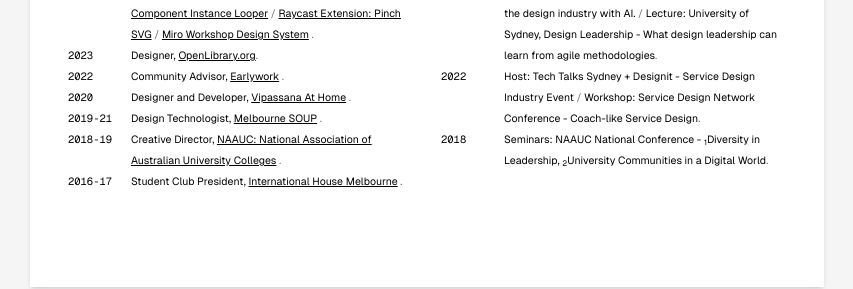
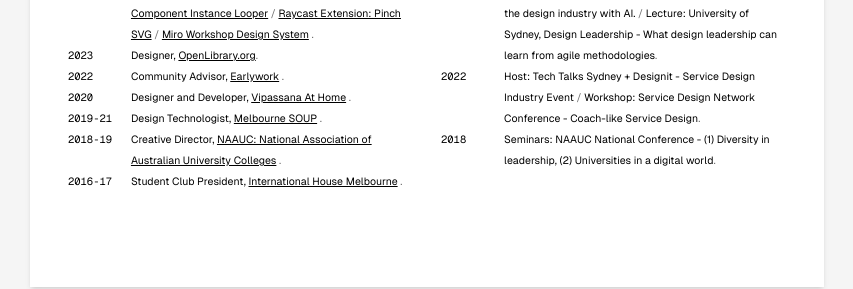
Before and after one commit to connorwforsyth/cv.connorforsyth, a website: page public/index.html in a window 1280 px wide. Shown: the part 920-1209 px from the top of the page, without its empty margins (213-1066 px from the left). Drawn offline with Linux system fonts and the light colour scheme.

Commit message:
Update index.html

```diff
--- a/public/index.html
+++ b/public/index.html
@@ -284,7 +284,7 @@
             <li>
               <time>2018</time>
               <ul>
-                <li>Seminars: NAAUC National Conference - <sub>1</sub>Diversity in Leadership, <sub>2</sub>University Communities in a Digital World</li>
+                <li>Seminars: NAAUC National Conference - (1) Diversity in leadership, (2) Universities in a digital world</li>
               </ul>
             </li>
           </ul>
```
